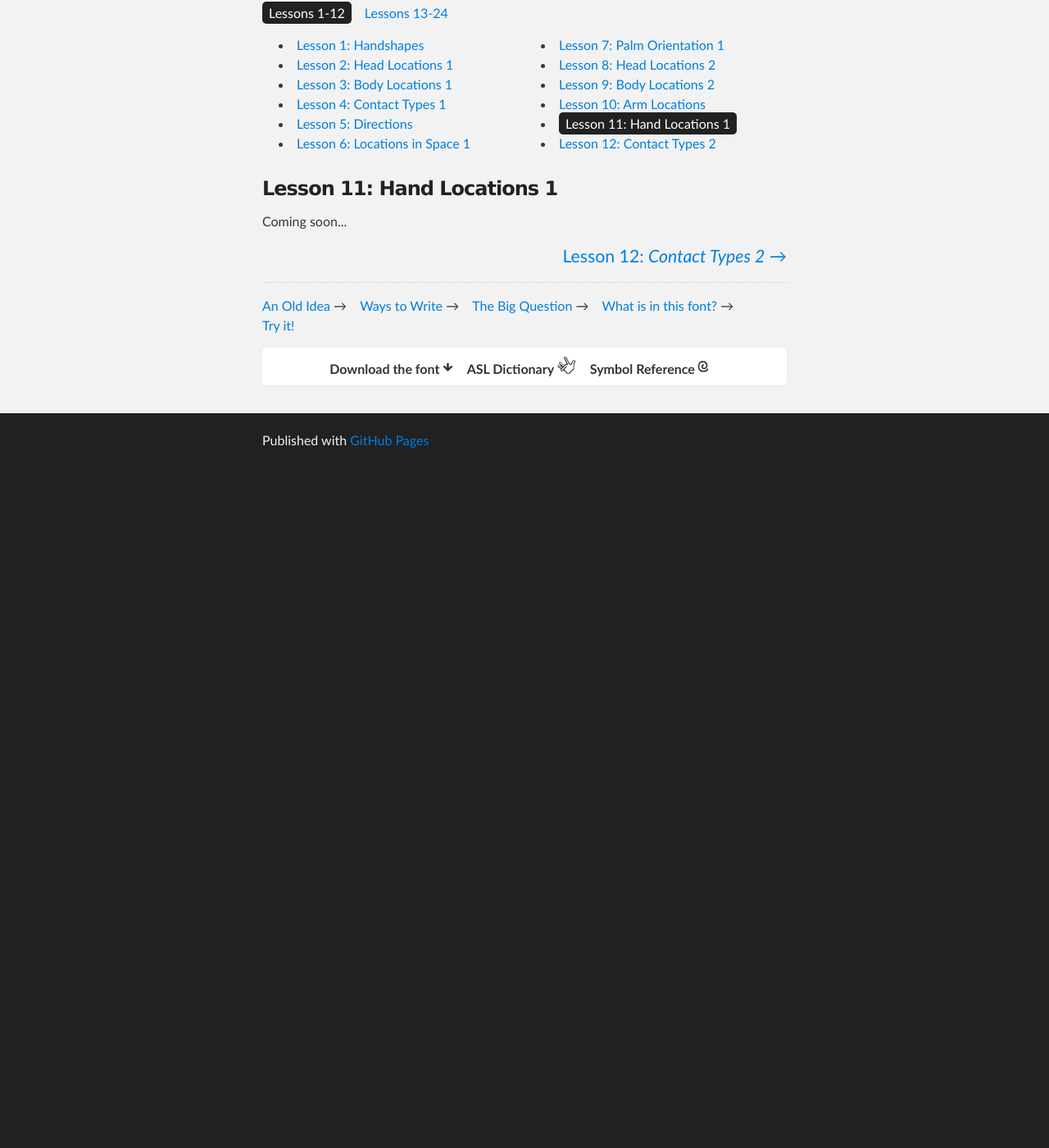
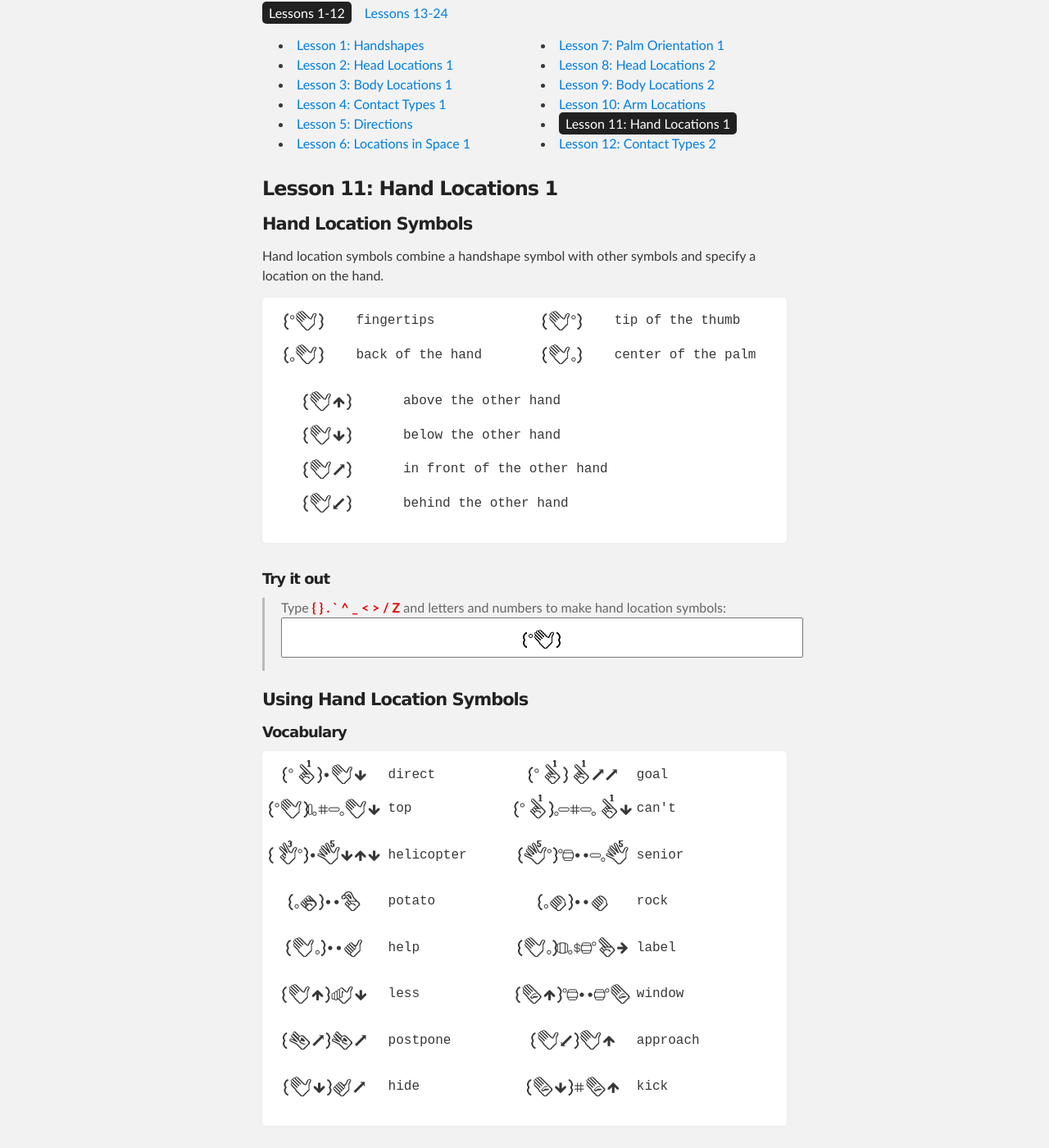
Before and after one commit to aslfont/aslfont.github.com, a Jekyll site: the page built from Symbol-Font-For-ASL/lesson11.html, in a window 1280 px wide and 1400 px high, scrolled down 240 px. Shown: the whole window at 82% size. Built offline with Jekyll 4.4.1, drawn with Linux system fonts in a browser that asks for light colours; nearby versions of some CDN libraries; Markdown is read by kramdown in place of the engine named in the settings; before the commit the page ends 900 px from its top, so only the background shows below that; some of the changed text lies outside the part shown.

Commit message:
lesson 11

```diff
--- a/Symbol-Font-For-ASL/lesson11.html
+++ b/Symbol-Font-For-ASL/lesson11.html
@@ -10,7 +10,89 @@ title: "Lesson 11: Hand Locations 1"
 
 <h3>Lesson 11: Hand Locations 1</h3>
 
-<p>Coming soon...</p>
+<h4>Hand Location Symbols</h4>
+
+<p>Hand location symbols combine a handshape symbol with other symbols and specify a location on the hand.</p>
+
+<div class="medium boxshadow-p" style="font-family:monospace">
+  <dl class="inline inline2">
+    <dt class="asl">{`B}</dt>    <dd>fingertips</dd>
+    <dt class="asl">{B`}</dt>    <dd>tip of the thumb</dd>
+    <dt class="asl">{.B}</dt>    <dd>back of the hand</dd>
+    <dt class="asl">{B.}</dt>    <dd>center of the palm</dd>
+  </dl>
+  <dl class="inline inline1b">
+    <dt class="asl">{B^}</dt>     <dd>above the other hand</dd>
+    <dt class="asl">{B_}</dt>     <dd>below the other hand</dd>
+    <dt class="asl">{B/}</dt>     <dd>in front of the other hand</dd>
+    <dt class="asl">{BZ}</dt>     <dd>behind the other hand</dd>
+  </dl>
+</div>
+
+<h5>Try it out</h5>
+<blockquote>Type <strong class="red">{ } . ` ^ _ &lt; &gt; / Z</strong> and letters and numbers to make hand location symbols:
+<input class="tryit" value="{`B}">
+</blockquote>
+
+<h4>Using Hand Location Symbols</h4>
+<h5>Vocabulary</h5>
+<div class="medium boxshadow-p" style="font-family:monospace">
+  <dl class="inline inline2c">
+    <dt class="asl">{`1}*B_</dt><dd>direct</dd>
+    <dt class="asl">{`1}1//</dt><dd>goal</dd>
+    <dt class="asl">{`B}'.#-.B_</dt><dd>top</dd>
+    <dt class="asl">{`1}.-#-.1_</dt><dd>can't</dd>
+  </dl>
+  <dl class="inline inline2c">
+    <dt class="asl">{3`}*5_^_</dt><dd>helicopter</dd>
+    <dt class="asl">{5`}`=**-.5</dt><dd>senior</dd>
+  </dl>
+  <dl class="inline inline2c">
+    <dt class="asl">{.s}**V</dt><dd>potato</dd>
+    <dt class="asl">{.a}**a</dt><dd>rock</dd>
+  </dl>
+  <dl class="inline inline2c">
+    <dt class="asl">{B.}**A</dt><dd>help</dd>
+    <dt class="asl">{B.}".$=`u&gt;</dt><dd>label</dd>
+  </dl>
+  <dl class="inline inline2c">
+    <dt class="asl">{B^}M_</dt><dd>less</dd>
+    <dt class="asl">{b^}`=**=`b</dt><dd>window</dd>
+  </dl>
+  <dl class="inline inline2c">
+    <dt class="asl">{f/}f/</dt><dd>postpone</dd>
+    <dt class="asl">{BZ}B^</dt><dd>approach</dd>
+  </dl>
+  <dl class="inline inline2c">
+    <dt class="asl">{B_}A/</dt><dd>hide</dd>
+    <dt class="asl">{b_}#b^</dt><dd>kick</dd>
+  </dl>
+</div>
+
+<h5>Practice</h5>
+
+<blockquote>Try typing some of the signs you know:</blockquote>
+<div class="boxshadow-p" style="font-family:monospace">
+  <dl class="inline inline2b">
+    <dt>direct</dt><dd><input class="quiz" placeholder="{`1}*B_" data-answer="{`1}*B_" ></dd>
+    <dt>goal</dt><dd><input class="quiz" data-answer="{`1}1//" ></dd>
+    <dt>top</dt><dd><input class="quiz" data-answer="{`B}'.#-.B_" ></dd>
+    <dt>can't</dt><dd><input class="quiz" data-answer="{`1}.-#-.1_" ></dd>
+    <dt>helicopter</dt><dd><input class="quiz" data-answer="{3`}*5_^_" ></dd>
+    <dt>senior</dt><dd><input class="quiz" data-answer="{5`}`=**-.5" ></dd>
+    <dt>potato</dt><dd><input class="quiz" data-answer="{.s}**V" ></dd>
+    <dt>rock</dt><dd><input class="quiz" data-answer="{.a}**a" ></dd>
+    <dt>help</dt><dd><input class="quiz" data-answer="{B.}**A" ></dd>
+    <dt>label</dt><dd><input class="quiz" data-answer="{B.}&quot;.$=`u&gt;" ></dd>
+    <dt>less</dt><dd><input class="quiz" data-answer="{B^}M_" ></dd>
+    <dt>window</dt><dd><input class="quiz" data-answer="{b^}`=**=`b" ></dd>
+    <dt>postpone</dt><dd><input class="quiz" data-answer="{f/}f/" ></dd>
+    <dt>approach</dt><dd><input class="quiz" data-answer="{BZ}B^" ></dd>
+    <dt>hide</dt><dd><input class="quiz" data-answer="{B_}A/" ></dd>
+    <dt>kick</dt><dd><input class="quiz" data-answer="{b_}#b^" ></dd>
+  </dl>
+</div>
+
 
 <p style="text-align:right;clear:both">
   <a href="lesson12.html"><big>Lesson 12: <em>Contact Types 2</em> &rarr;</big></a>
```
